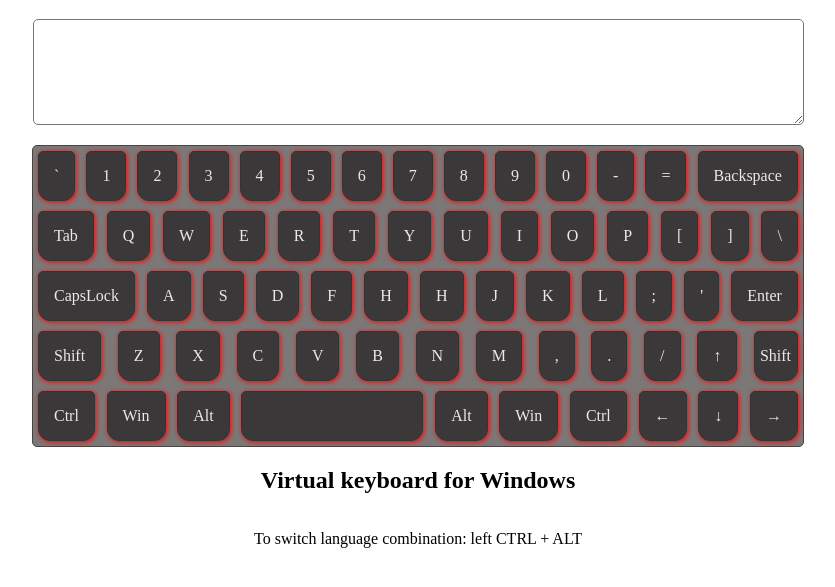
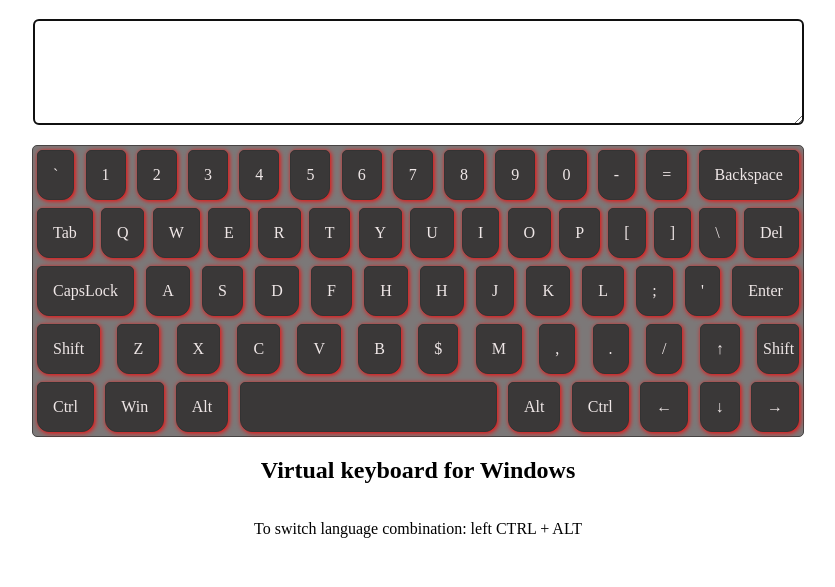
Before and after one commit to Alexey888888/virtual-keyboard, a website with bundled scripts: page index.html in a window 1280 px wide. Shown: the part 69-656 px from the top of the page, without its empty margins (222-1057 px from the left). Built offline with nearby package versions, Linux system fonts and the light colour scheme.

Commit message:
feat: add function for write symbol from array

```diff
--- a/js/keyValue.js
+++ b/js/keyValue.js
@@ -30,6 +30,7 @@
     { id: 'BracketLeft', down: '[' },
     { id: 'BracketRight', down: ']' },
     { id: 'Backslash', down: '\\' },
+    { id: 'Delete', down: 'Del' },
   ],
   [
     { id: 'CapsLock', down: 'CapsLock' },
@@ -53,7 +54,7 @@
     { id: 'KeyC', down: 'C' },
     { id: 'KeyV', down: 'V' },
     { id: 'KeyB', down: 'B' },
-    { id: 'KeyN', down: 'N' },
+    { id: 'KeyN', down: '$' },
     { id: 'KeyM', down: 'M' },
     { id: 'Comma', down: ',' },
     { id: 'Period', down: '.' },
@@ -70,7 +71,6 @@
       down: '',
     },
     { id: 'AltRight', down: 'Alt' },
-    { id: 'MetaLeft', down: 'Win' },
     { id: 'ControlRight', down: 'Ctrl' },
     { id: 'ArrowLeft', down: '←' },
     { id: 'ArrowDown', down: '↓' },
@@ -78,4 +78,60 @@
   ],
 ];
 
+const keyText = [
+  'Backquote',
+  'Digit1',
+  'Digit2',
+  'Digit3',
+  'Digit4',
+  'Digit5',
+  'Digit5',
+  'Digit6',
+  'Digit7',
+  'Digit8',
+  'Digit9',
+  'Digit0',
+  'Minus',
+  'Equal',
+  'KeyQ',
+  'KeyW',
+  'KeyE',
+  'KeyR',
+  'KeyT',
+  'KeyY',
+  'KeyU',
+  'KeyI',
+  'KeyO',
+  'KeyP',
+  'BracketLeft',
+  'BracketRight',
+  'Backslash',
+  'KeyA',
+  'KeyS',
+  'KeyD',
+  'KeyF',
+  'KeyG',
+  'KeyH',
+  'KeyJ',
+  'KeyK',
+  'KeyL',
+  'Semicolon',
+  'Quote',
+  'KeyZ',
+  'KeyX',
+  'KeyC',
+  'KeyV',
+  'KeyB',
+  'KeyN',
+  'KeyM',
+  'Comma',
+  'Period',
+  'Slash',
+  'ArrowUp',
+  'ArrowLeft',
+  'ArrowDown',
+  'ArrowRight',
+];
+
 export { BUTTONS_ARRAY_EN };
+export { keyText };
--- a/js/main.js
+++ b/js/main.js
@@ -1,4 +1,4 @@
-import { BUTTONS_ARRAY_EN } from './keyValue.js';
+import { BUTTONS_ARRAY_EN, keyText } from './keyValue.js';
 
 let textarea = null;
 let buttonsWrapper = null;
@@ -98,6 +98,7 @@
 }
 
 createKeyRow();
+textarea.focus();
 
 const keyArr = document.querySelectorAll('.keyboard__item');
 // keyArr.forEach((item) => {
@@ -105,15 +106,36 @@
 // });
 
 const keydownHandler = (event) => {
-  textarea.focus();
-  console.log(event.key);
-  console.log(event.code);
-  textarea.innerHTML += event.key;
+  if (event.code === 'AltLeft' || event.code === 'AltRight') {
+    event.preventDefault();
+  }
   keyArr.forEach((item) => {
     if (item.dataset.id === event.code) {
       item.classList.add('active');
     }
   });
+  // console.log(event.key);
+  // console.log(event.code);
+  // console.log(event);
+  if (event.ctrlKey && event.code === 'AltLeft') {
+    console.log('hi');
+    // changeLang();
+  }
+  if (keyText.includes(event.code)) {
+    event.preventDefault();
+    keyArr.forEach((item) => {
+      if (item.dataset.id === event.code) {
+        // console.log(item);
+        item.classList.add('active');
+        if (event.shiftKey === false) {
+          textarea.value += item.textContent.toLowerCase();
+        }
+        if (event.shiftKey === true) {
+          textarea.value += item.textContent;
+        }
+      }
+    });
+  }
 };
 
 document.addEventListener('keydown', keydownHandler);
--- a/style.css
+++ b/style.css
@@ -12,7 +12,7 @@
 .keyboard__item {
   border: 1px solid #333333;
   padding: 15px;
-  margin: 5px;
+  margin: 4px;
   background: #3a3838;
   color: #efe7e7;
   border-radius: 5px 5px 12px 12px;
@@ -28,11 +28,11 @@
 }
 
 div[data-id='Space'] {
-  width: 150px;
+  width: 225px;
 }
 
 div[data-id='ShiftRight'] {
-  width: 22px;
+  width: 20px;
   padding-left: 5px;
 }
 
```
